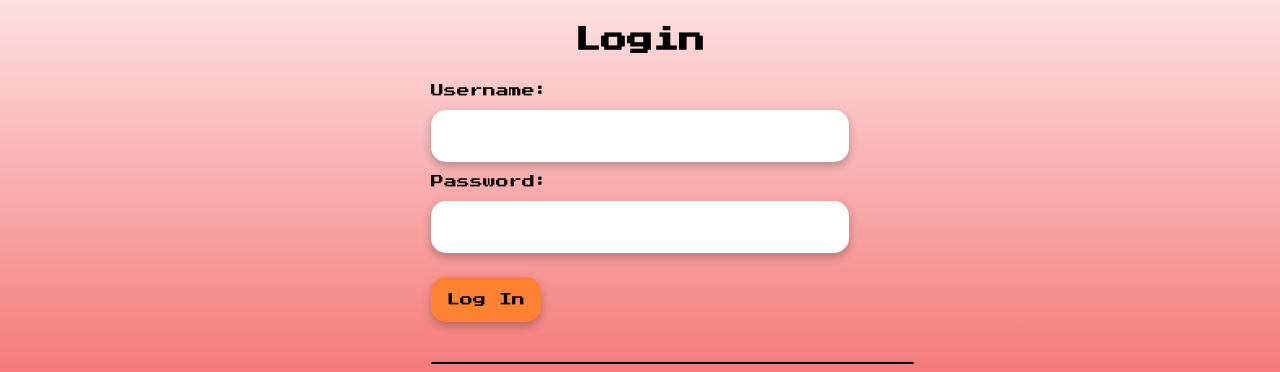
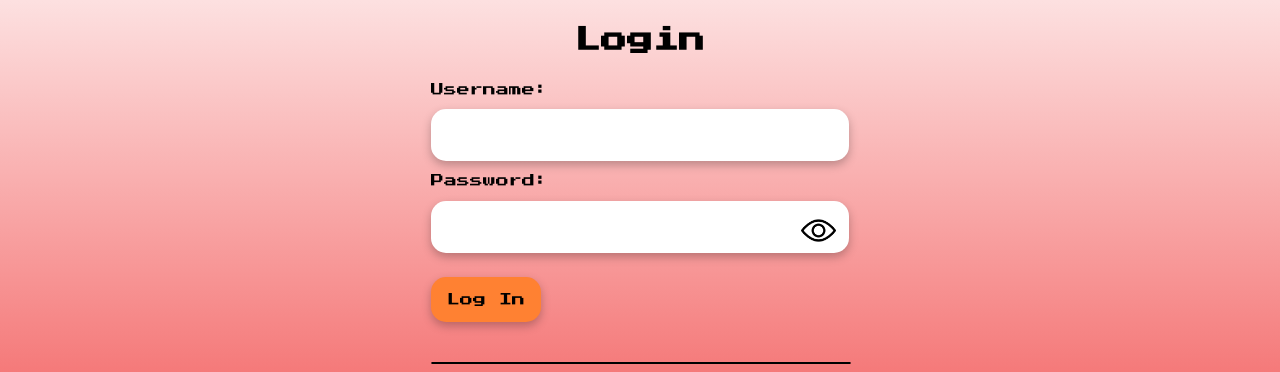
Before and after one commit to oscarg111/Web-Programming-Project, a React (Create React App) app in the folder levelup-fitness-app/: page /login in a window 1280 px wide. Shown: the part 209-581 px from the top of the page. Built offline with nearby package versions, Linux system fonts and the light colour scheme.

Commit message:
password visibility function added

```diff
--- a/levelup-fitness-app/src/components/UserLogin.css
+++ b/levelup-fitness-app/src/components/UserLogin.css
@@ -16,7 +16,7 @@ hr {
     margin-bottom:1rem;
     border:1px solid;
     color:black;
-    width: 115%;
+    width: 100%;
     border-radius: 15px;
 }
 button {
@@ -38,3 +38,17 @@ input {
     height: 50px;
     box-shadow: 0 4px 10px 0 rgba(0,0,0,0.25);
 }
+.password-vis-btn, .password-icon {
+    background: none;
+    position: relative;
+    margin: 0;
+    padding: 0;
+    box-shadow: none;
+  }
+.password-icon {
+    position: absolute;
+  }
+.vis-btn-container{
+    position: relative;
+    left: 370px;
+}
--- a/levelup-fitness-app/src/components/UserLogin.js
+++ b/levelup-fitness-app/src/components/UserLogin.js
@@ -2,12 +2,15 @@ import React, { useContext, useState } from "react";
 import { AuthContext } from "../contexts/AuthContext";
 import { Link, useNavigate } from "react-router-dom"; // Import Link for navigation
 import DropdownAlert from "./Alert";
+import hidePasswordImage from "../assets/hide_password.png";
+import showPasswordImage from "../assets/view_password.png";
 import "./UserLogin.css";
 
 const UserLogin = () => {
   const [username, setUsername] = useState("");
   const [password, setPassword] = useState("");
   const [showAlert, setShowAlert] = useState(false); // useState for showing alert
+  const [passwordVisible, setPasswordVisible] = useState(false);
   const { login } = useContext(AuthContext);
   const navigate = useNavigate();
 
@@ -39,11 +42,19 @@ const UserLogin = () => {
       })
       .catch((error) => console.error("Error:", error));
   };
+  const handleClick = () => {
+    togglePasswordVisbility();
+    setPasswordShowing(!isPasswordShowing);
+  }
+  const togglePasswordVisbility = () => {
+    setPasswordVisible((prev) => !prev);
+  };
+  const [isPasswordShowing, setPasswordShowing] = useState(false)
 
   return (
     <div className=" login-card">
       <h1>Login</h1>
-      <form onSubmit={handleUserSubmit}>
+      <form className="form-container" onSubmit={handleUserSubmit}>
         <p>Username:</p>
         <input
           id="username"
@@ -51,7 +62,16 @@ const UserLogin = () => {
           onChange={(e) => setUsername(e.target.value)}
         />
         <p>Password:</p>
+        <div className="vis-btn-container">
+          <button className="password-vis-btn" type="button" onClick={handleClick}>
+            <img
+              className="password-icon"
+              src={isPasswordShowing ? hidePasswordImage : showPasswordImage}
+              alt="password vibility"/>
+          </button>
+        </div>
         <input
+          type={passwordVisible ? "text" : "password"}
           id="password"
           value={password}
           onChange={(e) => setPassword(e.target.value)}
--- a/levelup-fitness-app/src/components/UserSignup.css
+++ b/levelup-fitness-app/src/components/UserSignup.css
@@ -16,7 +16,7 @@ hr {
   margin-bottom: 1rem;
   border: 1px solid;
   color: black;
-  width: 115%;
+  width: 100%;
   border-radius: 15px;
 }
 button {
@@ -37,3 +37,18 @@ input {
   height: 50px;
   box-shadow: 0 4px 10px 0 rgba(0, 0, 0, 0.25);
 }
+.password-vis-btn, .password-icon {
+  background: none;
+  position: relative;
+  margin: 0;
+  padding: 0;
+  box-shadow: none;
+}
+.password-icon {
+  position: absolute;
+}
+.vis-btn-container{
+  height: 0.5px;
+  position: relative;
+  left: 370px;
+}
--- a/levelup-fitness-app/src/components/UserSignup.js
+++ b/levelup-fitness-app/src/components/UserSignup.js
@@ -2,10 +2,13 @@ import React, { useContext, useState } from "react";
 import { AuthContext } from "../contexts/AuthContext";
 import { Link, useNavigate } from "react-router-dom";
 import "./UserSignup.css";
+import hidePasswordImage from "../assets/hide_password.png";
+import showPasswordImage from "../assets/view_password.png";
 
 const UserSignup = () => {
   const [username, setUsername] = useState("");
   const [password, setPassword] = useState("");
+  const [passwordVisible, setPasswordVisible] = useState(false);
   const { login } = useContext(AuthContext);
   const navigate = useNavigate();
 
@@ -41,11 +44,19 @@ const UserSignup = () => {
       })
       .catch((error) => console.error("Error:", error));
   };
+  const handleClick = () => {
+    togglePasswordVisbility();
+    setPasswordShowing(!isPasswordShowing);
+  }
+  const togglePasswordVisbility = () => {
+    setPasswordVisible((prev) => !prev);
+  };
+  const [isPasswordShowing, setPasswordShowing] = useState(false)
 
   return (
     <div className="signup-card">
       <h1>SignUp</h1>
-      <form onSubmit={handleUserSubmit}>
+      <form className="form-container" onSubmit={handleUserSubmit}>
         <p>Username:</p>
         <input
           id="username"
@@ -53,7 +64,16 @@ const UserSignup = () => {
           onChange={(e) => setUsername(e.target.value)}
         />
         <p>Password:</p>
+        <div className="vis-btn-container">
+          <button className="password-vis-btn" type="button" onClick={handleClick}>
+            <img
+              className="password-icon"
+              src={isPasswordShowing ? hidePasswordImage : showPasswordImage}
+              alt="password vibility"/>
+          </button>
+        </div>
         <input
+          type={passwordVisible ? "text" : "password"}
           id="password"
           value={password}
           onChange={(e) => setPassword(e.target.value)}
```
Also changed, not shown: levelup-fitness-app/src/assets/hide_password.png (added), levelup-fitness-app/src/assets/view_password.png (added).
